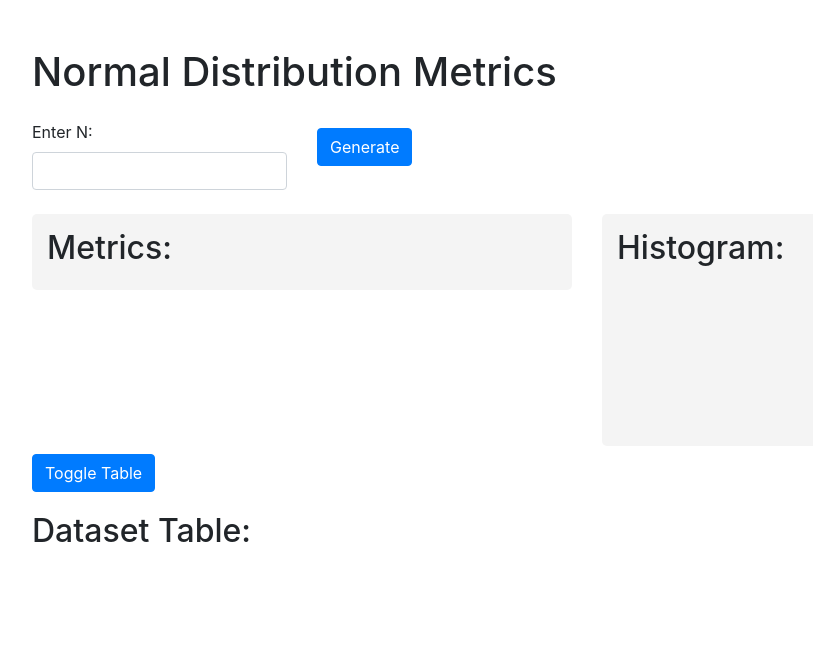
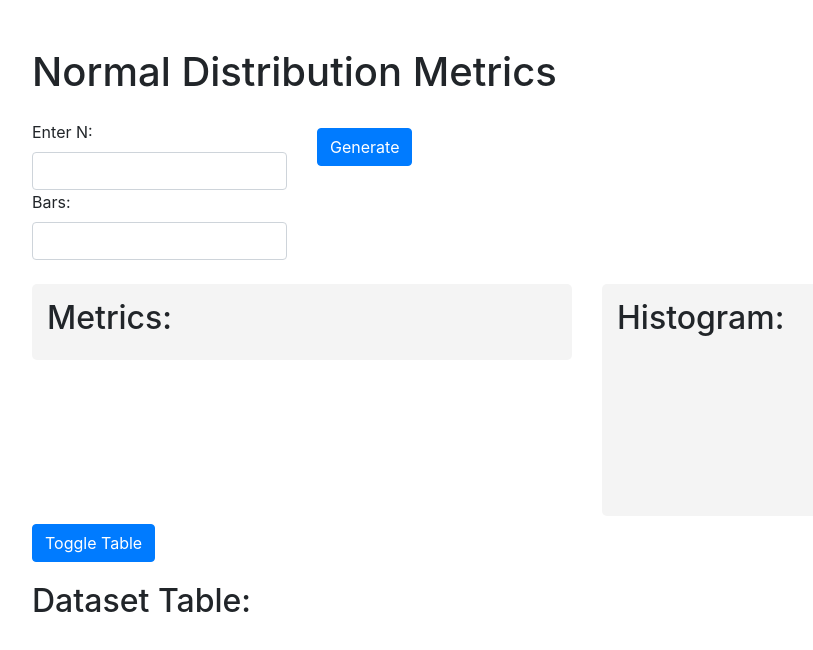
Before and after one commit to Dost22/GaussianGenerator, a plain HTML site: page index.html in a window 1280 px wide. Shown: the whole page, without its empty margins (53-866 px from the left). Drawn offline with nearby package versions, Linux system fonts and the light colour scheme.

Commit message:
Update index.html

```diff
--- a/index.html
+++ b/index.html
@@ -8,7 +8,7 @@
 	<link rel="stylesheet" href="https://stackpath.bootstrapcdn.com/bootstrap/4.5.2/css/bootstrap.min.css">
 	<style>
 		body {
-			font-family: ,Arial, sans-serif;
+			font-family: , Arial, sans-serif;
 		}
 
 		.metrics {
@@ -36,6 +36,8 @@
 			<div class="col-md-3">
 				<label for="inputN">Enter N:</label>
 				<input type="number" id="inputN" class="form-control" min="1" step="1">
+        <label for="Bars">Bars:</label>
+        <input type="number" id="Bars" class="form-control" min="1" step = "1">
 			</div>
 				<div class="col-md-3">
 					<button id="generateBtn" class="btn btn-primary mt-2">Generate</button>
```
